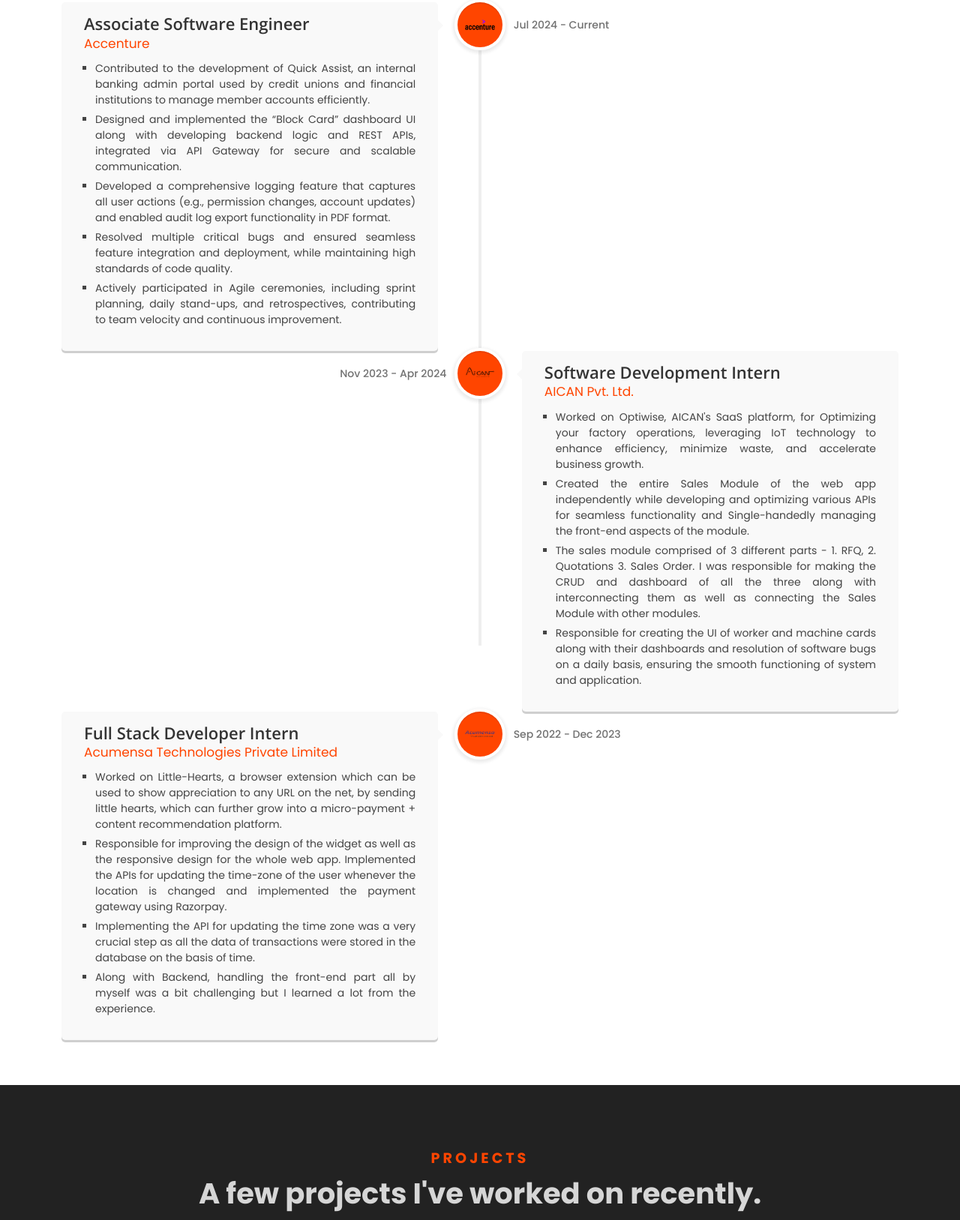
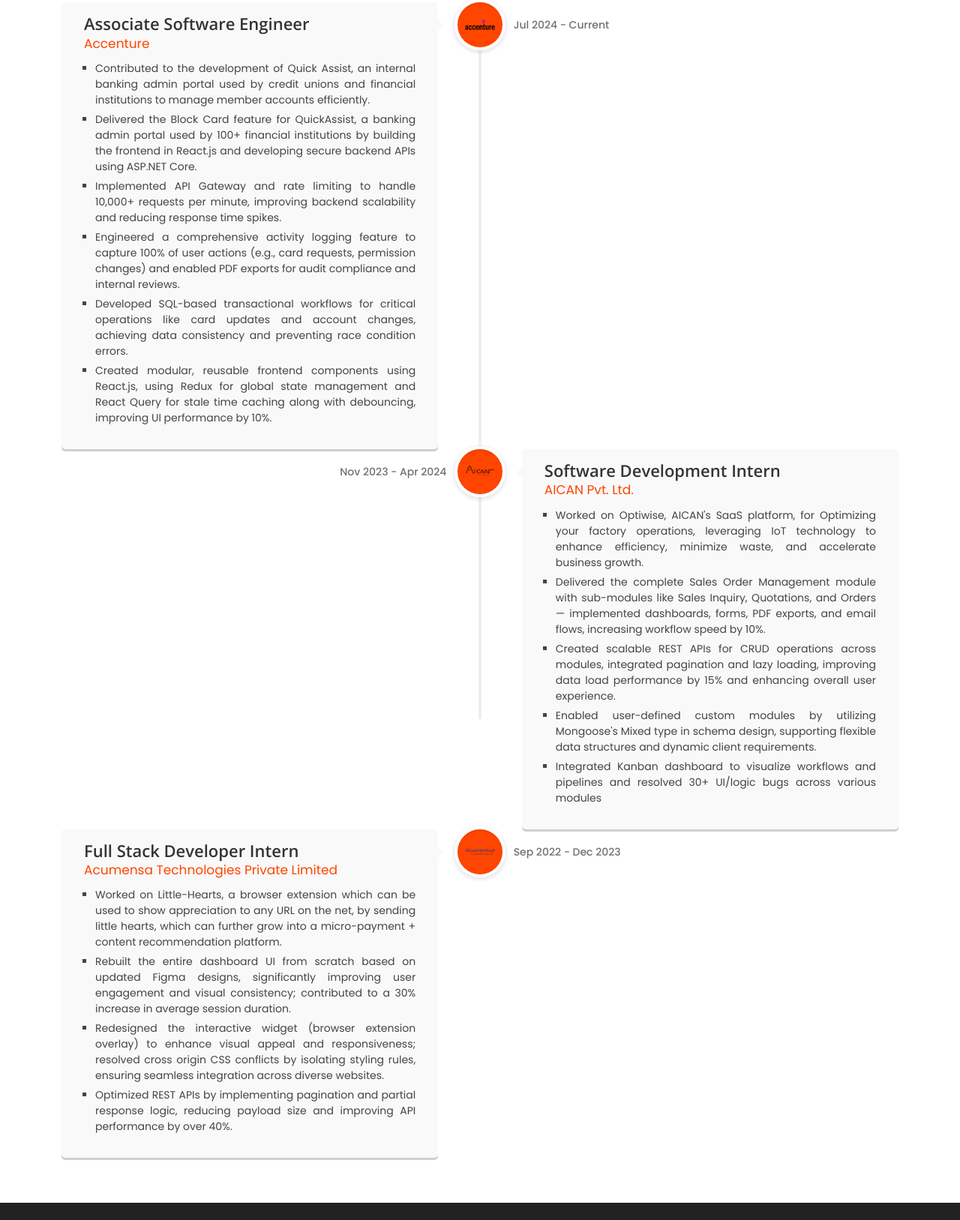
Before and after one commit to Vasu-Gambhir/Portfolio, a plain HTML site: page index.html in a window 1280 px wide. Shown: the part 2013-3640 px from the top of the page at 75% size. Drawn offline with nearby package versions, Linux system fonts and the light colour scheme.

Commit message:
updating work experience

```diff
--- a/index.html
+++ b/index.html
@@ -470,24 +470,32 @@
                     institutions to manage member accounts efficiently.
                   </li>
                   <li>
-                    Designed and implemented the “Block Card” dashboard UI along
-                    with developing backend logic and REST APIs, integrated via
-                    API Gateway for secure and scalable communication.
+                    Delivered the Block Card feature for QuickAssist, a banking
+                    admin portal used by 100+ financial institutions by building
+                    the frontend in React.js and developing secure backend APIs
+                    using ASP.NET Core.
                   </li>
                   <li>
-                    Developed a comprehensive logging feature that captures all
-                    user actions (e.g., permission changes, account updates) and
-                    enabled audit log export functionality in PDF format.
+                    Implemented API Gateway and rate limiting to handle 10,000+
+                    requests per minute, improving backend scalability and
+                    reducing response time spikes.
                   </li>
                   <li>
-                    Resolved multiple critical bugs and ensured seamless feature
-                    integration and deployment, while maintaining high standards
-                    of code quality.
+                    Engineered a comprehensive activity logging feature to
+                    capture 100% of user actions (e.g., card requests,
+                    permission changes) and enabled PDF exports for audit
+                    compliance and internal reviews.
                   </li>
                   <li>
-                    Actively participated in Agile ceremonies, including sprint
-                    planning, daily stand-ups, and retrospectives, contributing
-                    to team velocity and continuous improvement.
+                    Developed SQL-based transactional workflows for critical
+                    operations like card updates and account changes, achieving
+                    data consistency and preventing race condition errors.
+                  </li>
+                  <li>
+                    Created modular, reusable frontend components using
+                    React.js, using Redux for global state management and React
+                    Query for stale time caching along with debouncing,
+                    improving UI performance by 10%.
                   </li>
                 </ul>
 
@@ -521,23 +529,26 @@
                     growth.
                   </li>
                   <li>
-                    Created the entire Sales Module of the web app independently
-                    while developing and optimizing various APIs for seamless
-                    functionality and Single-handedly managing the front-end
-                    aspects of the module.
+                    Delivered the complete Sales Order Management module with
+                    sub-modules like Sales Inquiry, Quotations, and Orders —
+                    implemented dashboards, forms, PDF exports, and email flows,
+                    increasing workflow speed by 10%.
                   </li>
                   <li>
-                    The sales module comprised of 3 different parts - 1. RFQ, 2.
-                    Quotations 3. Sales Order. I was responsible for making the
-                    CRUD and dashboard of all the three along with
-                    interconnecting them as well as connecting the Sales Module
-                    with other modules.
+                    Created scalable REST APIs for CRUD operations across
+                    modules, integrated pagination and lazy loading, improving
+                    data load performance by 15% and enhancing overall user
+                    experience.
                   </li>
                   <li>
-                    Responsible for creating the UI of worker and machine cards
-                    along with their dashboards and resolution of software bugs
-                    on a daily basis, ensuring the smooth functioning of system
-                    and application.
+                    Enabled user-defined custom modules by utilizing Mongoose's
+                    Mixed type in schema design, supporting flexible data
+                    structures and dynamic client requirements.
+                  </li>
+                  <li>
+                    Integrated Kanban dashboard to visualize workflows and
+                    pipelines and resolved 30+ UI/logic bugs across various
+                    modules
                   </li>
                 </ul>
 
@@ -570,21 +581,22 @@
                     content recommendation platform.
                   </li>
                   <li>
-                    Responsible for improving the design of the widget as well
-                    as the responsive design for the whole web app. Implemented
-                    the APIs for updating the time-zone of the user whenever the
-                    location is changed and implemented the payment gateway
-                    using Razorpay.
+                    Rebuilt the entire dashboard UI from scratch based on
+                    updated Figma designs, significantly improving user
+                    engagement and visual consistency; contributed to a 30%
+                    increase in average session duration.
                   </li>
                   <li>
-                    Implementing the API for updating the time zone was a very
-                    crucial step as all the data of transactions were stored in
-                    the database on the basis of time.
+                    Redesigned the interactive widget (browser extension
+                    overlay) to enhance visual appeal and responsiveness;
+                    resolved cross origin CSS conflicts by isolating styling
+                    rules, ensuring seamless integration across diverse
+                    websites.
                   </li>
                   <li>
-                    Along with Backend, handling the front-end part all by
-                    myself was a bit challenging but I learned a lot from the
-                    experience.
+                    Optimized REST APIs by implementing pagination and partial
+                    response logic, reducing payload size and improving API
+                    performance by over 40%.
                   </li>
                 </ul>
 
```
